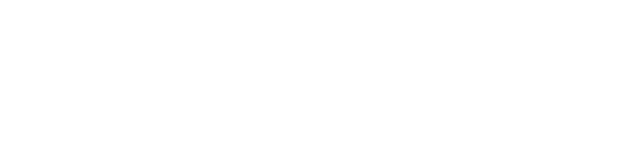
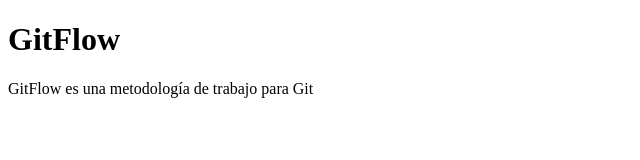
Before and after one commit to JulianVic/GitFlowPractice, a plain HTML site: page index.html in a window 1280 px wide. Shown: the whole page, without its empty margins (0-640 px from the left). Drawn offline with Linux system fonts and the light colour scheme.

Commit message:
Arreglando el detalle con la etiqueta 'p'

```diff
--- a/index.html
+++ b/index.html
@@ -6,6 +6,7 @@
     <title>GitFlow</title>
 </head>
 <body>
-
+    <h1>GitFlow</h1>
+    <p>GitFlow es una metodología de trabajo para Git</p>
 </body>
 </html>
```
